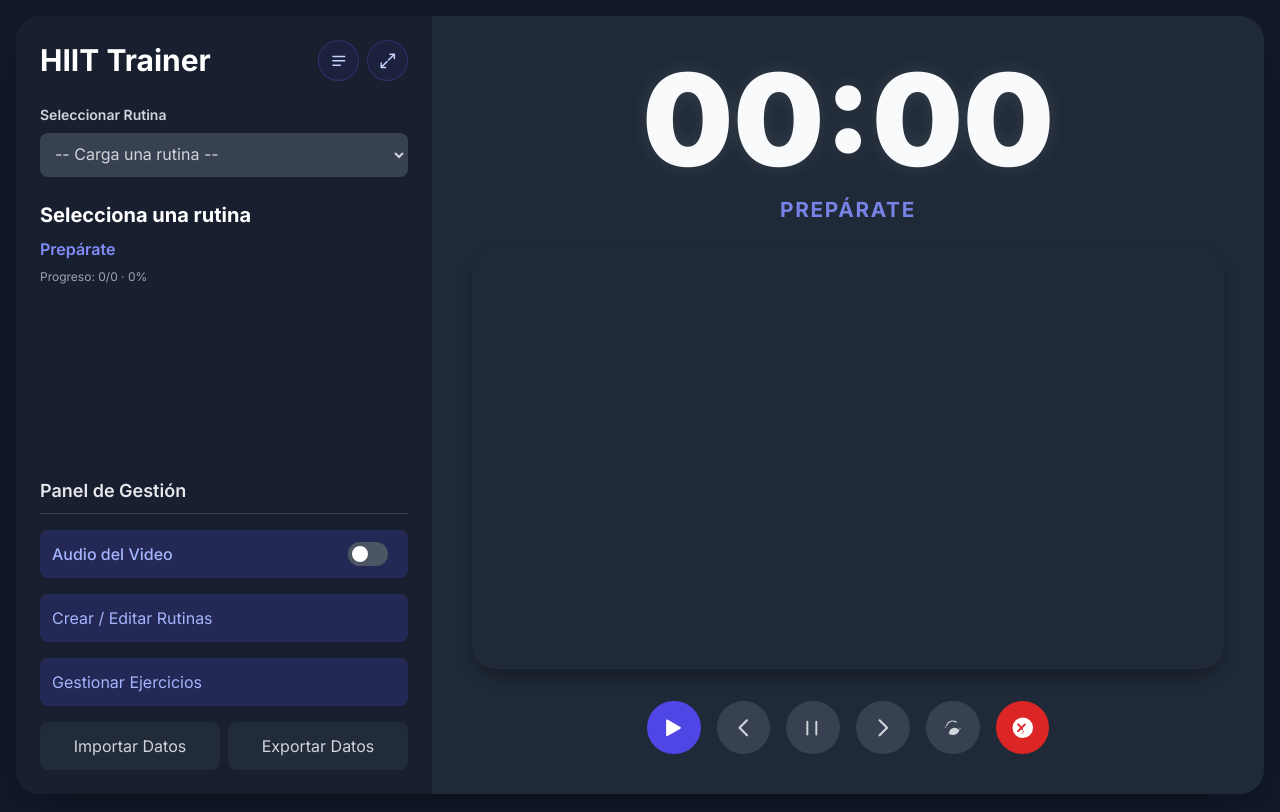
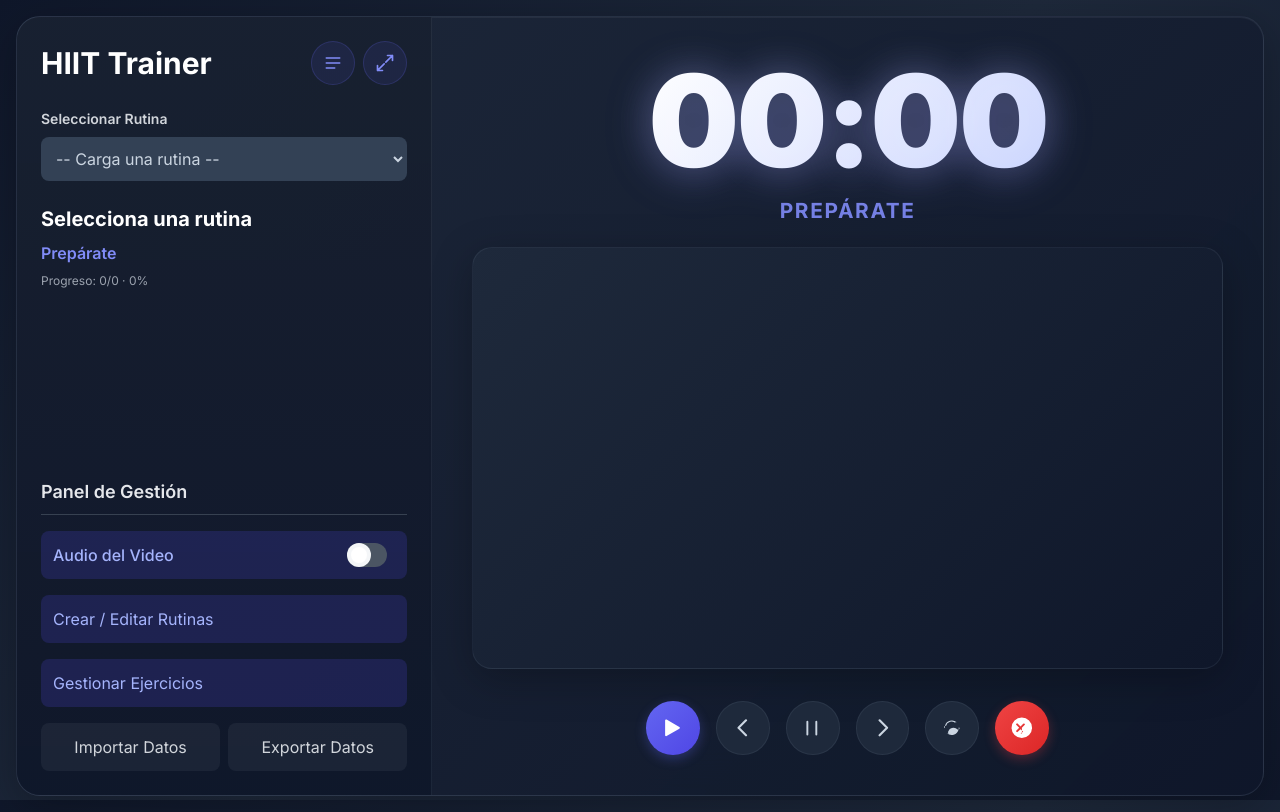
Before and after one commit to jotamlopez/HIITAPP, a plain HTML site: page index.html in a window 1280 px wide. Drawn offline with nearby package versions, Linux system fonts and the light colour scheme.

Commit message:
Version html

```diff
--- a/style.css
+++ b/style.css
@@ -1,53 +1,512 @@
-.control-buttons .button-icon-only { flex: 0 0 auto; }
-body { font-family: 'Inter', sans-serif; background-color: #111827; color: #d1d5db; }
-.button { padding: 0.75rem 1.5rem; border-radius: 9999px; font-weight: 600; cursor: pointer; transition: all 0.2s ease-in-out; border: none; display: inline-flex; align-items: center; justify-content: center; gap: 0.5rem; }
-.button-icon-only { padding: 0; width: clamp(2.9rem, 4.2vw, 3.6rem); height: clamp(2.9rem, 4.2vw, 3.6rem); border-radius: 9999px; position: relative; }
-.button-icon-only svg { width: clamp(1.25rem, 2.3vw, 1.6rem); height: clamp(1.25rem, 2.3vw, 1.6rem); }
+/* ===== VARIABLES Y BASE ===== */
+:root {
+    --primary: #6366f1;
+    --primary-dark: #4f46e5;
+    --primary-light: #818cf8;
+    --accent: #ec4899;
+    --success: #10b981;
+    --danger: #ef4444;
+    --warning: #f59e0b;
+
+    --bg-dark: #0f172a;
+    --bg-card: #1e293b;
+    --bg-panel: #182030;
+    --bg-input: #334155;
+
+    --text-primary: #f8fafc;
+    --text-secondary: #cbd5e1;
+    --text-muted: #94a3b8;
+
+    --border-color: rgba(148, 163, 184, 0.1);
+    --glass-bg: rgba(30, 41, 59, 0.6);
+    --glass-border: rgba(148, 163, 184, 0.15);
+
+    --shadow-sm: 0 2px 8px rgba(0, 0, 0, 0.1);
+    --shadow-md: 0 4px 16px rgba(0, 0, 0, 0.15);
+    --shadow-lg: 0 10px 40px rgba(0, 0, 0, 0.25);
+    --shadow-glow: 0 0 20px rgba(99, 102, 241, 0.3);
+}
+
+* {
+    box-sizing: border-box;
+    margin: 0;
+    padding: 0;
+}
+
+body {
+    font-family: 'Inter', -apple-system, BlinkMacSystemFont, 'Segoe UI', sans-serif;
+    background: linear-gradient(135deg, #0f172a 0%, #1e293b 50%, #0f172a 100%);
+    background-attachment: fixed;
+    color: var(--text-secondary);
+    line-height: 1.6;
+    -webkit-font-smoothing: antialiased;
+    -moz-osx-font-smoothing: grayscale;
+}
+
+/* ===== LAYOUT PRINCIPAL ===== */
+#appLayout {
+    backdrop-filter: blur(20px);
+    background: linear-gradient(135deg,
+        rgba(30, 41, 59, 0.95) 0%,
+        rgba(15, 23, 42, 0.97) 100%);
+    border: 1px solid var(--glass-border);
+    box-shadow: var(--shadow-lg), inset 0 1px 0 rgba(255, 255, 255, 0.05);
+}
+
+/* ===== PANEL DE CONTROL ===== */
+#controlPanel {
+    background: linear-gradient(180deg,
+        rgba(24, 32, 48, 0.95) 0%,
+        rgba(15, 23, 42, 0.98) 100%);
+    border-right: 1px solid var(--border-color);
+    scrollbar-width: thin;
+    scrollbar-color: var(--primary) transparent;
+}
+
+#controlPanel::-webkit-scrollbar {
+    width: 6px;
+}
+
+#controlPanel::-webkit-scrollbar-track {
+    background: transparent;
+}
+
+#controlPanel::-webkit-scrollbar-thumb {
+    background: var(--primary);
+    border-radius: 3px;
+}
+
+/* ===== BOTONES ===== */
+.button {
+    padding: 0.75rem 1.75rem;
+    border-radius: 12px;
+    font-weight: 600;
+    cursor: pointer;
+    transition: all 0.3s cubic-bezier(0.4, 0, 0.2, 1);
+    border: none;
+    display: inline-flex;
+    align-items: center;
+    justify-content: center;
+    gap: 0.5rem;
+    position: relative;
+    overflow: hidden;
+    text-transform: uppercase;
+    letter-spacing: 0.5px;
+    font-size: 0.875rem;
+}
+
+.button::before {
+    content: '';
+    position: absolute;
+    top: 50%;
+    left: 50%;
+    width: 0;
+    height: 0;
+    border-radius: 50%;
+    background: rgba(255, 255, 255, 0.1);
+    transform: translate(-50%, -50%);
+    transition: width 0.6s, height 0.6s;
+}
+
+.button:hover::before {
+    width: 300px;
+    height: 300px;
+}
+
+.button-icon-only {
+    padding: 0;
+    width: clamp(2.9rem, 4.2vw, 3.6rem);
+    height: clamp(2.9rem, 4.2vw, 3.6rem);
+    border-radius: 50%;
+    position: relative;
+}
+
+.button-icon-only svg {
+    width: clamp(1.25rem, 2.3vw, 1.6rem);
+    height: clamp(1.25rem, 2.3vw, 1.6rem);
+    position: relative;
+    z-index: 1;
+}
+
+/* Tooltips mejorados */
 .button-icon-only[data-tooltip]:hover::after,
-.button-icon-only[data-tooltip]:hover::before,
-.button-icon-only[data-tooltip]:focus-visible::after,
-.button-icon-only[data-tooltip]:focus-visible::before { opacity: 1; transform: translate(-50%, -0.2rem); pointer-events: none; }
-.button-icon-only[data-tooltip]::after,
-.button-icon-only[data-tooltip]::before { position: absolute; left: 50%; opacity: 0; pointer-events: none; transition: opacity 0.15s ease, transform 0.15s ease; }
-.button-icon-only[data-tooltip]::after { content: attr(data-tooltip); bottom: calc(100% + 0.6rem); transform: translate(-50%, 0); background: rgba(15, 23, 42, 0.95); color: #f9fafb; padding: 0.35rem 0.55rem; border-radius: 0.5rem; font-size: 0.75rem; font-weight: 600; white-space: nowrap; box-shadow: 0 6px 16px rgba(15, 23, 42, 0.45); border: 1px solid rgba(99, 102, 241, 0.4); }
-.button-icon-only[data-tooltip]::before { content: ''; bottom: calc(100% + 0.22rem); transform: translate(-50%, 0); border-width: 0.35rem; border-style: solid; border-color: rgba(15, 23, 42, 0.95) transparent transparent transparent; }
-.button-primary { background-color: #4f46e5; color: white; } .button-primary:hover { background-color: #6366f1; transform: translateY(-2px); box-shadow: 0 4px 20px rgba(79, 70, 229, 0.4); }
-.button-secondary { background-color: #374151; color: #d1d5db; } .button-secondary:hover { background-color: #4b5563; }
-.button-danger { background-color: #dc2626; color: white; } .button-danger:hover { background-color: #ef4444; }
-.sr-only { position: absolute; width: 1px; height: 1px; padding: 0; margin: -1px; overflow: hidden; clip: rect(0, 0, 0, 0); white-space: nowrap; border: 0; }
-.timer-display { font-size: 8rem; font-weight: 900; color: #f9fafb; line-height: 1; text-shadow: 0 0 20px rgba(255, 255, 255, 0.1); }
-.video-container { position: relative; width: 100%; padding-bottom: 56.25%; height: 0; background-color: #1f2937; border-radius: 1.5rem; overflow: hidden; box-shadow: 0 10px 15px -3px rgba(0, 0, 0, 0.3); }
-.video-container iframe { position: absolute; top: 0; left: 0; width: 100%; height: 100%; }
+.button-icon-only[data-tooltip]:focus-visible::after {
+    opacity: 1;
+    transform: translate(-50%, -0.5rem);
+}
+
+.button-icon-only[data-tooltip]::after {
+    content: attr(data-tooltip);
+    position: absolute;
+    bottom: calc(100% + 0.75rem);
+    left: 50%;
+    transform: translate(-50%, 0);
+    background: linear-gradient(135deg, rgba(15, 23, 42, 0.98), rgba(30, 41, 59, 0.98));
+    backdrop-filter: blur(10px);
+    color: var(--text-primary);
+    padding: 0.5rem 0.75rem;
+    border-radius: 8px;
+    font-size: 0.75rem;
+    font-weight: 600;
+    white-space: nowrap;
+    box-shadow: var(--shadow-md);
+    border: 1px solid var(--glass-border);
+    opacity: 0;
+    pointer-events: none;
+    transition: all 0.3s cubic-bezier(0.4, 0, 0.2, 1);
+    z-index: 100;
+}
+
+.button-primary {
+    background: linear-gradient(135deg, var(--primary) 0%, var(--primary-dark) 100%);
+    color: white;
+    box-shadow: 0 4px 12px rgba(99, 102, 241, 0.3);
+}
+
+.button-primary:hover {
+    transform: translateY(-2px);
+    box-shadow: 0 6px 20px rgba(99, 102, 241, 0.4);
+}
+
+.button-primary:active {
+    transform: translateY(0);
+}
+
+.button-secondary {
+    background: var(--bg-card);
+    color: var(--text-secondary);
+    border: 1px solid var(--border-color);
+}
+
+.button-secondary:hover {
+    background: var(--bg-input);
+    border-color: var(--primary);
+}
+
+.button-danger {
+    background: linear-gradient(135deg, #ef4444 0%, #dc2626 100%);
+    color: white;
+    box-shadow: 0 4px 12px rgba(239, 68, 68, 0.3);
+}
+
+.button-danger:hover {
+    box-shadow: 0 6px 20px rgba(239, 68, 68, 0.4);
+    transform: translateY(-2px);
+}
+
+/* ===== UTILITY BUTTONS ===== */
+.utility-button {
+    display: inline-flex;
+    align-items: center;
+    justify-content: center;
+    gap: 0.5rem;
+    padding: 0.5rem 1rem;
+    border-radius: 10px;
+    background: rgba(99, 102, 241, 0.1);
+    color: var(--primary-light);
+    font-weight: 600;
+    border: 1px solid rgba(99, 102, 241, 0.2);
+    transition: all 0.3s ease;
+    font-size: 0.875rem;
+    cursor: pointer;
+}
+
+.utility-button-icon {
+    width: 2.75rem;
+    height: 2.75rem;
+    padding: 0;
+    border-radius: 50%;
+}
+
+.utility-button-icon svg {
+    width: 1.25rem;
+    height: 1.25rem;
+}
+
+.utility-button:hover {
+    background: rgba(99, 102, 241, 0.2);
+    transform: translateY(-2px);
+    box-shadow: 0 4px 12px rgba(99, 102, 241, 0.3);
+}
+
+/* ===== TIMER DISPLAY ===== */
+.timer-display {
+    font-size: clamp(5rem, 12vw, 8rem);
+    font-weight: 900;
+    background: linear-gradient(135deg, #ffffff 0%, #c7d2fe 100%);
+    -webkit-background-clip: text;
+    -webkit-text-fill-color: transparent;
+    background-clip: text;
+    line-height: 1;
+    text-shadow: 0 0 40px rgba(255, 255, 255, 0.2);
+    letter-spacing: -0.02em;
+    filter: drop-shadow(0 4px 20px rgba(99, 102, 241, 0.3));
+}
+
+/* ===== VIDEO CONTAINER ===== */
+.video-container {
+    position: relative;
+    width: 100%;
+    padding-bottom: 56.25%;
+    height: 0;
+    background: linear-gradient(135deg, #1e293b 0%, #0f172a 100%);
+    border-radius: 20px;
+    overflow: hidden;
+    box-shadow: var(--shadow-lg);
+    border: 1px solid var(--border-color);
+}
+
+.video-container iframe {
+    position: absolute;
+    top: 0;
+    left: 0;
+    width: 100%;
+    height: 100%;
+}
+
 @supports (aspect-ratio: 16 / 9) {
-	.video-container { padding-bottom: 0; height: auto; aspect-ratio: 16 / 9; }
+    .video-container {
+        padding-bottom: 0;
+        height: auto;
+        aspect-ratio: 16 / 9;
+    }
 }
-select, input { background-color: #374151; color: #d1d5db; border: 1px solid #4b5563; }
-select:focus, input:focus { border-color: #4f46e5; box-shadow: 0 0 0 2px rgba(79, 70, 229, 0.35); }
-.modal { display: none; position: fixed; z-index: 50; left: 0; top: 0; width: 100%; height: 100%; overflow: auto; background-color: rgba(0,0,0,0.7); backdrop-filter: blur(4px); align-items: center; justify-content: center; }
-.modal-content { background-color: #1f2937; color: #d1d5db; border: 1px solid #4b5563; width: 90%; max-width: 800px; }
-.work-state { background-color: #052e16 !important; }
-.rest-state { background-color: #1e293b !important; }
-.utility-button { display: inline-flex; align-items: center; justify-content: center; gap: 0.35rem; padding: 0.35rem 0.7rem; border-radius: 9999px; background-color: rgba(79,70,229,0.08); color: #c7d2fe; font-weight: 600; border: 1px solid rgba(99,102,241,0.25); transition: background-color 0.2s ease, transform 0.2s ease, box-shadow 0.2s ease; font-size: 0.825rem; }
-.utility-button-icon { width: 2.55rem; height: 2.55rem; padding: 0; border-radius: 9999px; }
-.utility-button-icon svg { width: 1.1rem; height: 1.1rem; }
-.utility-button:hover { background-color: rgba(79,70,229,0.25); transform: translateY(-1px); box-shadow: 0 4px 12px rgba(99,102,241,0.2); }
-.utility-button svg { stroke: currentColor; }
-.utility-button:focus-visible { outline: 2px solid #6366f1; outline-offset: 2px; }
-.floating-toggle { display: none; position: absolute; top: 1rem; left: 1rem; background-color: rgba(15, 23, 42, 0.9); border-radius: 9999px; padding: 0.45rem; color: #cbd5f5; border: 1px solid rgba(99,102,241,0.35); box-shadow: 0 6px 16px rgba(15,23,42,0.4); transition: transform 0.2s ease, opacity 0.2s ease; }
-.floating-toggle:hover { transform: translateX(2px); opacity: 0.96; }
-.floating-toggle svg { width: 1.1rem; height: 1.1rem; }
-.floating-toggle:focus-visible { outline: 2px solid #6366f1; outline-offset: 2px; }
-.sidebar-hidden { max-width: 100% !important; }
-.sidebar-hidden #controlPanel { display: none; }
-.sidebar-hidden #trainingPanel { width: 100% !important; padding: clamp(1.25rem, 3vw, 2.5rem) clamp(1rem, 4vw, 3rem) clamp(1.75rem, 4vw, 3.5rem); display: grid !important; grid-template-rows: auto auto 1fr auto; gap: clamp(1rem, 2.5vh, 2rem); overflow-y: auto; justify-items: center; }
-.sidebar-hidden #trainingPanel .video-wrapper { width: min(1400px, 98vw); margin: 0 auto; display: flex; flex-direction: column; gap: clamp(1rem, 2.5vh, 2.2rem); }
-.sidebar-hidden #toggleSidebarButton span { display: inline; }
-.sidebar-hidden .video-container { width: 100%; max-width: clamp(640px, 70vw, 980px); aspect-ratio: 16 / 9; margin: 0 auto; padding-bottom: 0; height: auto; }
-.sidebar-hidden #floatingSidebarButton { display: inline-flex; }
-.sidebar-hidden #timerDisplay { font-size: clamp(4.5rem, 10vw, 7.5rem); }
-.sidebar-hidden .control-buttons { width: min(480px, 60vw); margin: clamp(1rem, 3vh, 2.5rem) auto 0; justify-content: center; gap: clamp(0.75rem, 2vw, 1.25rem); }
-.sidebar-hidden .control-buttons .button { flex: 0 0 auto; }
-.exercise-info-panel { display: none; width: 100%; gap: clamp(0.6rem, 1.6vw, 1.2rem); margin: 0; grid-template-columns: repeat(auto-fit, minmax(220px, 1fr)); }
+
+/* ===== INPUTS Y SELECTS ===== */
+select, input {
+    background: var(--bg-input);
+    color: var(--text-primary);
+    border: 1px solid var(--border-color);
+    transition: all 0.3s ease;
+    font-size: 0.95rem;
+}
+
+select:focus, input:focus {
+    border-color: var(--primary);
+    box-shadow: 0 0 0 3px rgba(99, 102, 241, 0.1);
+    outline: none;
+    background: rgba(51, 65, 85, 0.8);
+}
+
+select:hover, input:hover {
+    border-color: rgba(99, 102, 241, 0.3);
+}
+
+/* ===== MODALES ===== */
+.modal {
+    display: none;
+    position: fixed;
+    z-index: 50;
+    left: 0;
+    top: 0;
+    width: 100%;
+    height: 100%;
+    overflow: auto;
+    background: rgba(0, 0, 0, 0.8);
+    backdrop-filter: blur(8px);
+    align-items: center;
+    justify-content: center;
+    animation: fadeIn 0.3s ease;
+}
+
+@keyframes fadeIn {
+    from {
+        opacity: 0;
+    }
+    to {
+        opacity: 1;
+    }
+}
+
+.modal-content {
+    background: linear-gradient(135deg,
+        rgba(30, 41, 59, 0.98) 0%,
+        rgba(15, 23, 42, 0.99) 100%);
+    color: var(--text-secondary);
+    border: 1px solid var(--glass-border);
+    width: 90%;
+    max-width: 900px;
+    box-shadow: var(--shadow-lg);
+    backdrop-filter: blur(20px);
+    animation: slideUp 0.4s cubic-bezier(0.4, 0, 0.2, 1);
+}
+
+@keyframes slideUp {
+    from {
+        opacity: 0;
+        transform: translateY(30px);
+    }
+    to {
+        opacity: 1;
+        transform: translateY(0);
+    }
+}
+
+/* ===== ESTADOS DE TRABAJO Y DESCANSO ===== */
+.work-state {
+    background: linear-gradient(135deg, #052e16 0%, #064e3b 100%) !important;
+    box-shadow: inset 0 0 60px rgba(16, 185, 129, 0.15), var(--shadow-lg) !important;
+}
+
+.rest-state {
+    background: linear-gradient(135deg, #1e293b 0%, #334155 100%) !important;
+    box-shadow: inset 0 0 60px rgba(148, 163, 184, 0.1), var(--shadow-lg) !important;
+}
+
+/* ===== FLOATING TOGGLE ===== */
+.floating-toggle {
+    display: none;
+    position: absolute;
+    top: 1.5rem;
+    left: 1.5rem;
+    background: rgba(15, 23, 42, 0.95);
+    backdrop-filter: blur(10px);
+    border-radius: 50%;
+    padding: 0.75rem;
+    color: var(--primary-light);
+    border: 1px solid rgba(99, 102, 241, 0.3);
+    box-shadow: var(--shadow-md);
+    transition: all 0.3s ease;
+    cursor: pointer;
+    z-index: 40;
+}
+
+.floating-toggle:hover {
+    transform: scale(1.1) rotate(90deg);
+    box-shadow: var(--shadow-glow);
+    background: rgba(15, 23, 42, 1);
+}
+
+.floating-toggle svg {
+    width: 1.25rem;
+    height: 1.25rem;
+}
+
+/* ===== SIDEBAR HIDDEN STATE ===== */
+.sidebar-hidden {
+    max-width: 100% !important;
+}
+
+.sidebar-hidden #controlPanel {
+    display: none;
+}
+
+.sidebar-hidden #trainingPanel {
+    width: 100% !important;
+    padding: clamp(1.5rem, 3vw, 3rem) clamp(1.5rem, 4vw, 4rem);
+}
+
+.sidebar-hidden #floatingSidebarButton {
+    display: inline-flex;
+}
+
+.sidebar-hidden .timer-display {
+    font-size: clamp(5rem, 14vw, 10rem);
+}
+
+/* ===== EXERCISE INFO PANEL ===== */
+.exercise-info-panel {
+    display: none;
+    width: 100%;
+    gap: 1rem;
+    margin: 0;
+    grid-template-columns: repeat(auto-fit, minmax(220px, 1fr));
+}
+
+.sidebar-hidden .exercise-info-panel {
+    display: grid;
+    max-width: 1200px;
+    margin: 0 auto;
+}
+
+/* ===== CONTROL BUTTONS ===== */
+.control-buttons {
+    display: flex;
+    gap: 1rem;
+    flex-wrap: wrap;
+    justify-content: center;
+}
+
+.control-buttons .button-icon-only {
+    flex: 0 0 auto;
+}
+
+/* ===== SCROLLBAR PERSONALIZADO ===== */
+::-webkit-scrollbar {
+    width: 8px;
+    height: 8px;
+}
+
+::-webkit-scrollbar-track {
+    background: rgba(15, 23, 42, 0.5);
+    border-radius: 4px;
+}
+
+::-webkit-scrollbar-thumb {
+    background: linear-gradient(135deg, var(--primary) 0%, var(--primary-dark) 100%);
+    border-radius: 4px;
+}
+
+::-webkit-scrollbar-thumb:hover {
+    background: var(--primary-light);
+}
+
+/* ===== UTILITY CLASSES ===== */
+.sr-only {
+    position: absolute;
+    width: 1px;
+    height: 1px;
+    padding: 0;
+    margin: -1px;
+    overflow: hidden;
+    clip: rect(0, 0, 0, 0);
+    white-space: nowrap;
+    border: 0;
+}
+
+.cursor-move {
+    cursor: move;
+}
+
+.cursor-move:active {
+    cursor: grabbing;
+}
+
+/* ===== ANIMACIONES ===== */
+@keyframes pulse {
+    0%, 100% {
+        opacity: 1;
+    }
+    50% {
+        opacity: 0.7;
+    }
+}
+
+.pulse {
+    animation: pulse 2s cubic-bezier(0.4, 0, 0.6, 1) infinite;
+}
+
+/* ===== RESPONSIVE ===== */
+@media (max-width: 768px) {
+    .timer-display {
+        font-size: clamp(3.5rem, 16vw, 6rem);
+    }
+
+    .button {
+        padding: 0.625rem 1.25rem;
+        font-size: 0.8125rem;
+    }
+
+    .control-buttons {
+        gap: 0.75rem;
+    }
+
+    .modal-content {
+        width: 95%;
+        max-height: 90vh;
+        overflow-y: auto;
+    }
+}
 .exercise-info-card { flex: 1; background: rgba(15, 23, 42, 0.75); border: 1px solid rgba(99,102,241,0.25); border-radius: 1.25rem; padding: clamp(0.65rem, 1.6vh, 1.15rem); box-shadow: 0 12px 28px rgba(8, 15, 40, 0.32); display: flex; flex-direction: column; gap: 0.3rem; }
 .exercise-info-label { text-transform: uppercase; letter-spacing: 0.08em; font-size: 0.66rem; font-weight: 700; color: #818cf8; }
 .exercise-info-title { font-weight: 700; font-size: clamp(1.05rem, 2vw, 1.45rem); color: #e0e7ff; }
```
